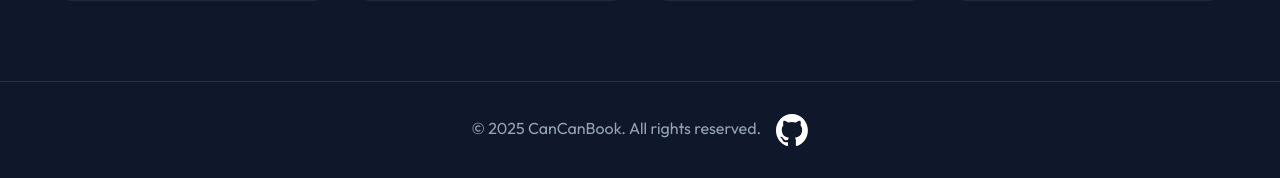
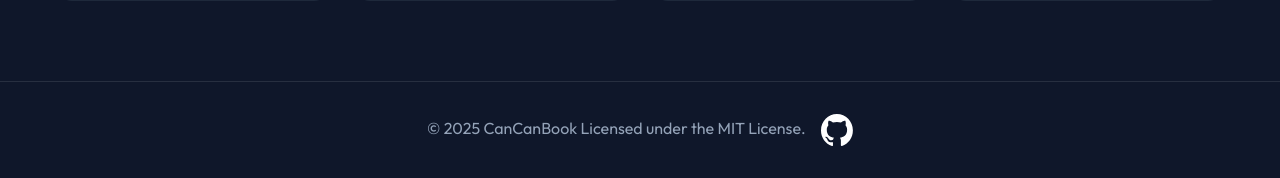
Before and after one commit to LiYuchen-UM/CanCanBook, a PHP site: page / in a window 1280 px wide. Shown: the part 1166-1344 px from the top of the page. Run offline with PHP 8.4, Linux system fonts and the light colour scheme.

Commit message:
Update copyright declear

```diff
--- a/index.php
+++ b/index.php
@@ -90,8 +90,8 @@ if (isset($_SESSION['user_id'])) {
     <footer class="footer">
         <div class="container">
             <p>
-                &copy; <?= date('Y') ?> CanCanBook. All rights reserved.
-                <a href="https://github.com" target="_blank" rel="noopener noreferrer" aria-label="GitHub" style="margin-left: 12px; display: inline-flex; vertical-align: middle;">
+                &copy; <?= date('Y') ?> CanCanBook Licensed under the MIT License.
+                <a href="https://github.com/LiYuchen-UM/CanCanBook" target="_blank" rel="noopener noreferrer" aria-label="GitHub" style="margin-left: 12px; display: inline-flex; vertical-align: middle;">
                     <img src="assets/github-mark.svg" alt="GitHub" style="width: 32px; height: 32px;">
                 </a>
             </p>
```
